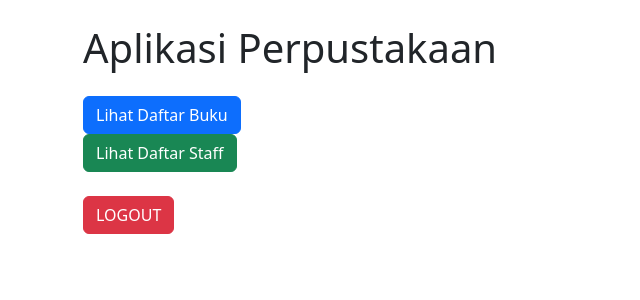
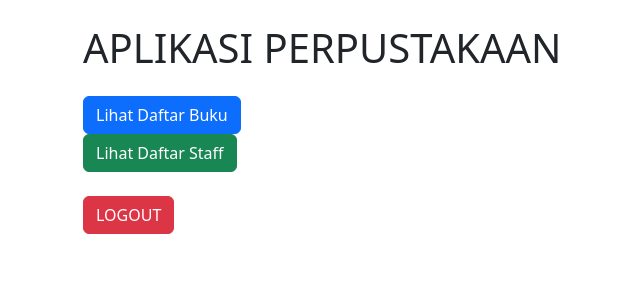
Before and after one commit to bungaeidl/perpustakaan-php, a PHP site: page / in a window 1280 px wide. Shown: the top 300 px of the page, without its empty margins (89-729 px from the left). Run offline with PHP 8.4, Linux system fonts and the light colour scheme; the visitor is signed in with stand-in values (Sample User, id 1).

Commit message:
perubahan penulisan huruf kecil ke kapital

```diff
--- a/index.php
+++ b/index.php
@@ -18,7 +18,7 @@
 </head>
 <body>
     <div class="container w-75">
-        <h1 class="my-4">Aplikasi Perpustakaan</h1>
+        <h1 class="my-4">APLIKASI PERPUSTAKAAN</h1>
 
         <a class="btn btn-primary" href="./buku.php">Lihat Daftar Buku</a>
         <br>
```
